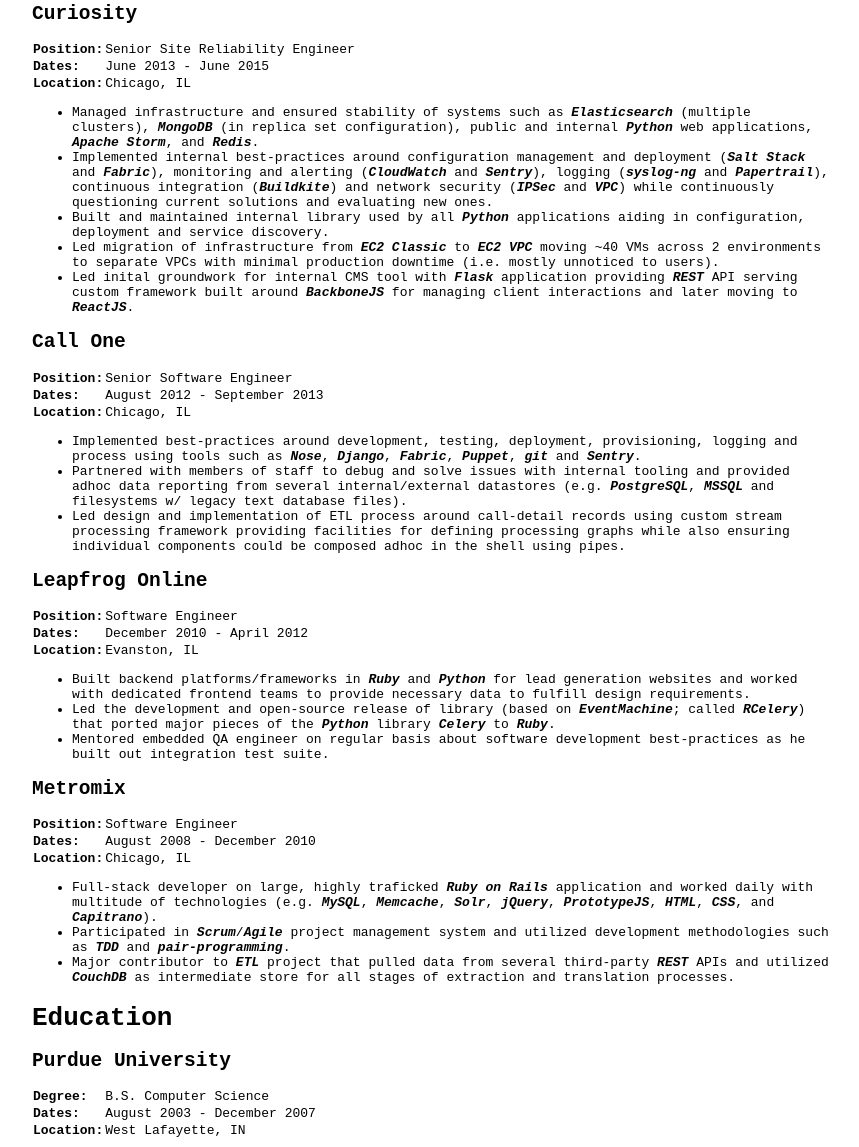
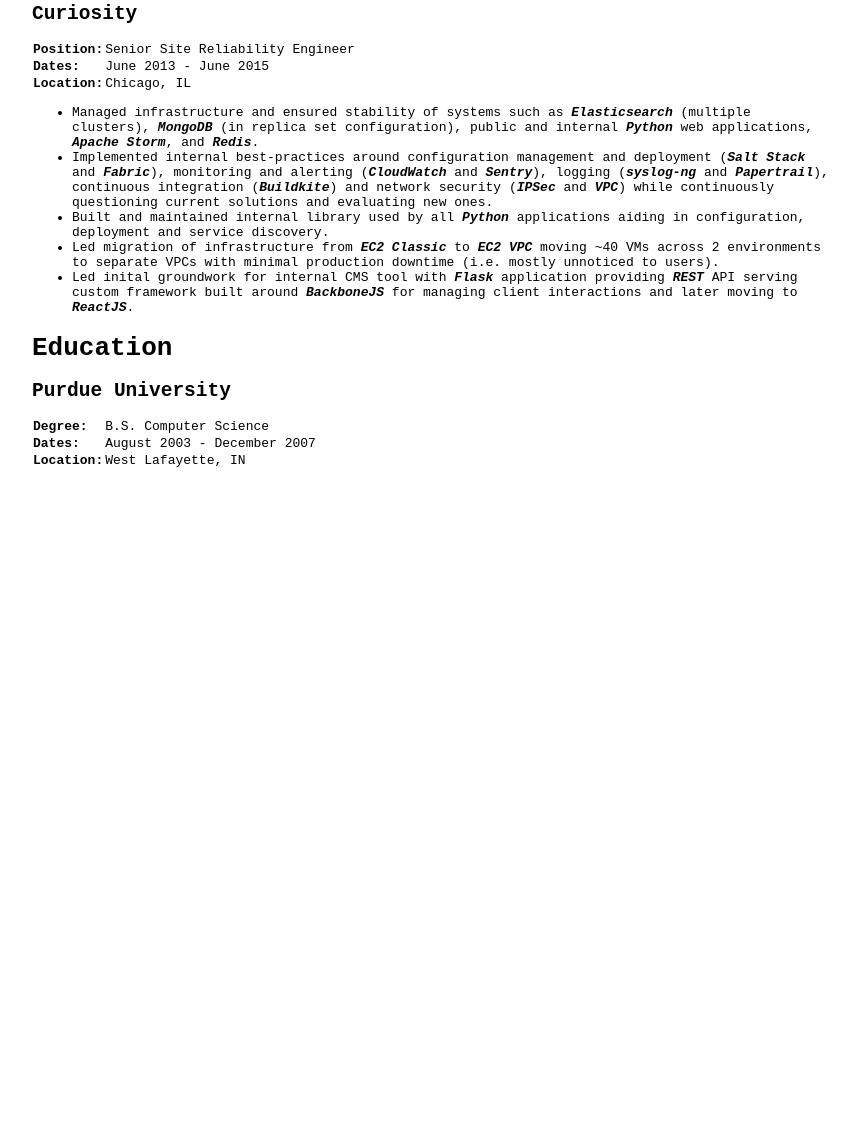
Before and after one commit to 198d/cv, a plain HTML site: page index.html in a window 1280 px wide. Shown: the part 1536-2683 px from the top of the page, without its empty margins (208-1067 px from the left). After the commit the page ends 2013 px from the top, so only its background shows below. Drawn offline with Linux system fonts and the light colour scheme.

Commit message:
Remove old jobs

```diff
--- a/index.html
+++ b/index.html
@@ -240,83 +240,6 @@ providing <em>REST</em> API serving custom framework built around <em>BackboneJS
 managing client interactions and later moving to <em>ReactJS</em>.</li>
 </ul>
 </div>
-<div class="section" id="call-one">
-<h2>Call One</h2>
-<table class="docutils field-list" frame="void" rules="none">
-<col class="field-name" />
-<col class="field-body" />
-<tbody valign="top">
-<tr class="field"><th class="field-name">Position:</th><td class="field-body">Senior Software Engineer</td>
-</tr>
-<tr class="field"><th class="field-name">Dates:</th><td class="field-body">August 2012 - September 2013</td>
-</tr>
-<tr class="field"><th class="field-name">Location:</th><td class="field-body">Chicago, IL</td>
-</tr>
-</tbody>
-</table>
-<ul class="simple">
-<li>Implemented best-practices around development, testing, deployment,
-provisioning, logging and process using tools such as <em>Nose</em>, <em>Django</em>, <em>Fabric</em>,
-<em>Puppet</em>, <em>git</em> and <em>Sentry</em>.</li>
-<li>Partnered with members of staff to debug and solve issues with internal tooling
-and provided adhoc data reporting from several internal/external datastores
-(e.g. <em>PostgreSQL</em>, <em>MSSQL</em> and filesystems w/ legacy text database files).</li>
-<li>Led design and implementation of ETL process around call-detail records using
-custom stream processing framework providing facilities for defining
-processing graphs while also ensuring individual components could be composed
-adhoc in the shell using pipes.</li>
-</ul>
-</div>
-<div class="section" id="leapfrog-online">
-<h2>Leapfrog Online</h2>
-<table class="docutils field-list" frame="void" rules="none">
-<col class="field-name" />
-<col class="field-body" />
-<tbody valign="top">
-<tr class="field"><th class="field-name">Position:</th><td class="field-body">Software Engineer</td>
-</tr>
-<tr class="field"><th class="field-name">Dates:</th><td class="field-body">December 2010 - April 2012</td>
-</tr>
-<tr class="field"><th class="field-name">Location:</th><td class="field-body">Evanston, IL</td>
-</tr>
-</tbody>
-</table>
-<ul class="simple">
-<li>Built backend platforms/frameworks in <em>Ruby</em> and <em>Python</em> for lead generation
-websites and worked with dedicated frontend teams to provide necessary
-data to fulfill design requirements.</li>
-<li>Led the development and open-source release of library (based on
-<em>EventMachine</em>; called <em>RCelery</em>) that ported major pieces of the <em>Python</em>
-library <em>Celery</em> to <em>Ruby</em>.</li>
-<li>Mentored embedded QA engineer on regular basis about software development
-best-practices as he built out integration test suite.</li>
-</ul>
-</div>
-<div class="section" id="metromix">
-<h2>Metromix</h2>
-<table class="docutils field-list" frame="void" rules="none">
-<col class="field-name" />
-<col class="field-body" />
-<tbody valign="top">
-<tr class="field"><th class="field-name">Position:</th><td class="field-body">Software Engineer</td>
-</tr>
-<tr class="field"><th class="field-name">Dates:</th><td class="field-body">August 2008 - December 2010</td>
-</tr>
-<tr class="field"><th class="field-name">Location:</th><td class="field-body">Chicago, IL</td>
-</tr>
-</tbody>
-</table>
-<ul class="simple">
-<li>Full-stack developer on large, highly traficked <em>Ruby on Rails</em> application
-and worked daily with multitude of technologies (e.g. <em>MySQL</em>, <em>Memcache</em>,
-<em>Solr</em>, <em>jQuery</em>, <em>PrototypeJS</em>, <em>HTML</em>, <em>CSS</em>, and <em>Capitrano</em>).</li>
-<li>Participated in <em>Scrum</em>/<em>Agile</em> project management system and utilized
-development methodologies such as <em>TDD</em> and  <em>pair-programming</em>.</li>
-<li>Major contributor to <em>ETL</em> project that pulled data from several third-party
-<em>REST</em> APIs and utilized <em>CouchDB</em> as intermediate store for all stages of
-extraction and translation processes.</li>
-</ul>
-</div>
 </div>
 <div class="section" id="education">
 <h1>Education</h1>
```
